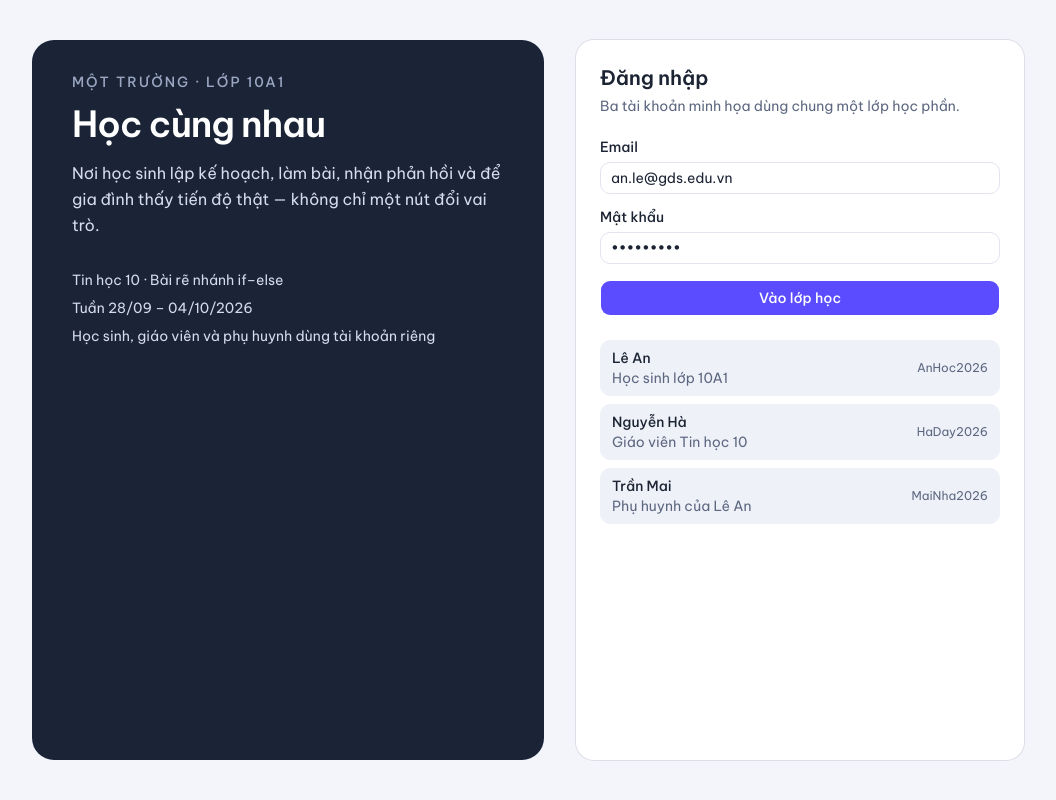
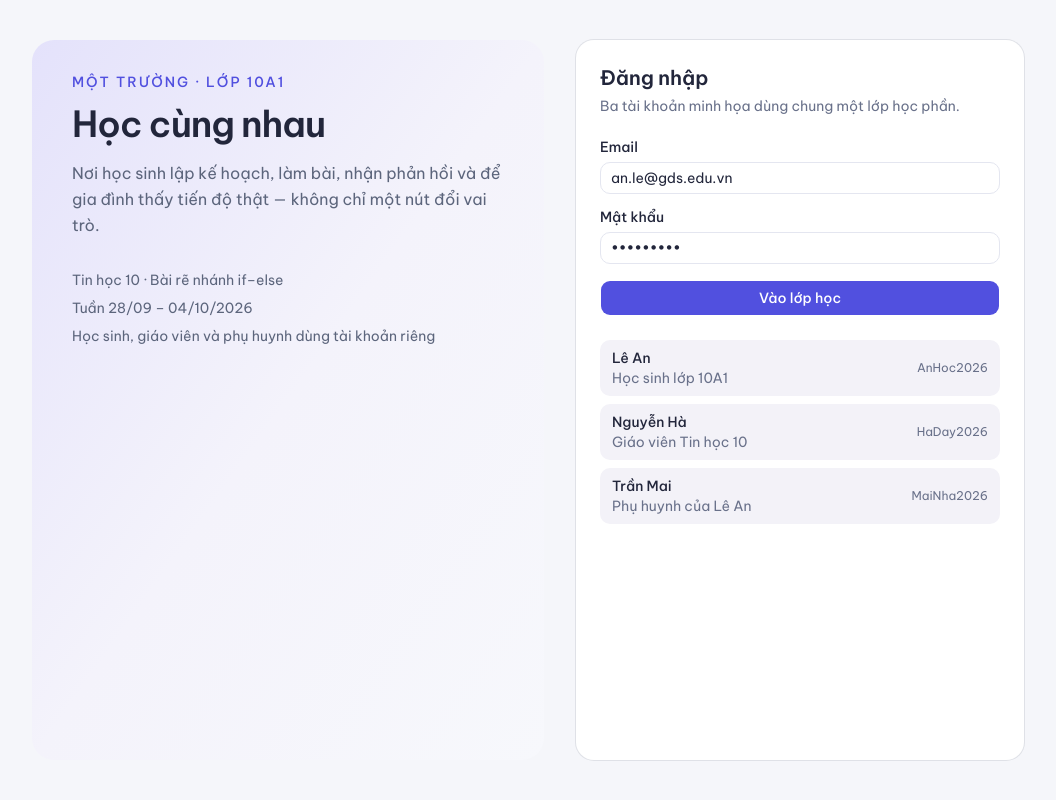
Before and after one commit to lms-hoctapkethop/lmsReigeluth, a Next.js app: page /login in a window 1280 px wide. Shown: the whole page, without its empty margins (112-1168 px from the left). Built offline with nearby package versions, Linux system fonts and the light colour scheme.

Commit message:
Use the light indigo palette from the reference screen.
The sidebar, login panel, and stat cards follow the lavender page, white cards, and #5150df accents in the Học cùng nhau screenshot.

Co-authored-by: trihue.life <trihue.life@gmail.com>

```diff
--- a/src/app/globals.css
+++ b/src/app/globals.css
@@ -49,37 +49,37 @@
 }
 
 :root {
-  --background: #f3f5fb;
-  --foreground: #1c2434;
+  --background: #f5f6fa;
+  --foreground: #22263b;
   --card: #ffffff;
-  --card-foreground: #1c2434;
+  --card-foreground: #22263b;
   --popover: #ffffff;
-  --popover-foreground: #1c2434;
-  --primary: #5b4dff;
+  --popover-foreground: #22263b;
+  --primary: #5150df;
   --primary-foreground: #ffffff;
-  --secondary: #eef1f8;
-  --secondary-foreground: #1c2434;
-  --muted: #eef1f8;
-  --muted-foreground: #5d6780;
+  --secondary: #f0f0fd;
+  --secondary-foreground: #22263b;
+  --muted: #f3f2f8;
+  --muted-foreground: #69718a;
   --accent: #ecebff;
   --accent-foreground: #3a34b0;
   --destructive: oklch(0.577 0.245 27.325);
-  --border: #e2e5f0;
-  --input: #e2e5f0;
+  --border: #e4e6f0;
+  --input: #e4e6f0;
   --ring: #5150df;
-  --chart-1: oklch(0.87 0 0);
-  --chart-2: oklch(0.556 0 0);
-  --chart-3: oklch(0.439 0 0);
-  --chart-4: oklch(0.371 0 0);
-  --chart-5: oklch(0.269 0 0);
+  --chart-1: #5150df;
+  --chart-2: #168370;
+  --chart-3: #2563eb;
+  --chart-4: #d4880f;
+  --chart-5: #22263b;
   --radius: 0.625rem;
-  --sidebar: #1b2436;
-  --sidebar-foreground: #e7ebf5;
-  --sidebar-primary: #5b4dff;
+  --sidebar: #f3f2f8;
+  --sidebar-foreground: #22263b;
+  --sidebar-primary: #5150df;
   --sidebar-primary-foreground: #ffffff;
   --sidebar-accent: #ffffff;
-  --sidebar-accent-foreground: #1b2436;
-  --sidebar-border: #2a3448;
+  --sidebar-accent-foreground: #5150df;
+  --sidebar-border: #e6e4f2;
   --sidebar-ring: #8d86ff;
 }
 
@@ -130,6 +130,6 @@
   .surface {
     border-radius: 16px;
     background: #fff;
-    box-shadow: 0 1px 2px rgba(27, 36, 54, 0.04), 0 12px 32px rgba(27, 36, 54, 0.06);
+    box-shadow: 0 1px 2px rgba(34, 38, 59, 0.04), 0 10px 28px rgba(81, 80, 223, 0.06);
   }
 }
--- a/src/app/login/page.tsx
+++ b/src/app/login/page.tsx
@@ -40,13 +40,13 @@ export default function LoginPage() {
 
   return (
     <main className="mx-auto flex min-h-screen max-w-5xl flex-col justify-center gap-8 px-4 py-10 md:flex-row md:items-stretch">
-      <section className="flex-1 rounded-3xl bg-[#1b2436] px-6 py-8 text-white md:px-10">
-        <p className="text-sm font-medium tracking-[0.14em] text-[#9aa6c2] uppercase">Một trường · Lớp 10A1</p>
+      <section className="flex-1 rounded-3xl bg-gradient-to-br from-[#e4e2fb] via-[#f4f3fb] to-[#f7f8fc] px-6 py-8 text-[#22263b] md:px-10">
+        <p className="text-sm font-medium tracking-[0.14em] text-[#5150df] uppercase">Một trường · Lớp 10A1</p>
         <h1 className="mt-3 text-3xl font-semibold tracking-tight md:text-4xl">Học cùng nhau</h1>
-        <p className="mt-4 max-w-md text-base leading-relaxed text-[#d5dced]">
+        <p className="mt-4 max-w-md text-base leading-relaxed text-[#5c657c]">
           Nơi học sinh lập kế hoạch, làm bài, nhận phản hồi và để gia đình thấy tiến độ thật — không chỉ một nút đổi vai trò.
         </p>
-        <ul className="mt-8 space-y-2 text-sm text-[#d5dced]">
+        <ul className="mt-8 space-y-2 text-sm text-[#5c657c]">
           <li>Tin học 10 · Bài rẽ nhánh if–else</li>
           <li>Tuần 28/09 – 04/10/2026</li>
           <li>Học sinh, giáo viên và phụ huynh dùng tài khoản riêng</li>
--- a/src/components/shell.tsx
+++ b/src/components/shell.tsx
@@ -60,17 +60,17 @@ export function Shell({ user, children }: { user: SessionUser; children: React.R
   }
 
   return (
-    <div className="min-h-full bg-[#f3f5fb] md:grid md:grid-cols-[245px_1fr]">
-      <aside className="bg-[#1b2436] text-[#e7ebf5] md:min-h-screen">
+    <div className="min-h-full bg-[#f5f6fa] md:grid md:grid-cols-[245px_1fr]">
+      <aside className="border-[#e6e4f2] bg-[#f3f2f8] text-[#22263b] md:min-h-screen md:border-r">
         <div className="flex items-center justify-between px-4 py-5">
           <Link href="/dashboard" className="flex items-center gap-3">
-            <span className="grid size-9 place-items-center rounded-xl bg-[#5b4dff] text-sm font-semibold text-white">HC</span>
+            <span className="grid size-9 place-items-center rounded-xl bg-[#5150df] text-sm font-semibold text-white">HC</span>
             <span>
-              <span className="block text-[11px] tracking-[0.14em] text-[#9aa6c2] uppercase">LMS</span>
-              <span className="block text-base font-semibold text-white">Học cùng nhau</span>
+              <span className="block text-[11px] tracking-[0.14em] text-[#8b90a5] uppercase">LMS</span>
+              <span className="block text-base font-semibold text-[#22263b]">Học cùng nhau</span>
             </span>
           </Link>
-          <Button className="border-white/15 bg-transparent text-white md:hidden" variant="outline" size="sm" onClick={() => setOpen((value) => !value)}>
+          <Button className="md:hidden" variant="outline" size="sm" onClick={() => setOpen((value) => !value)}>
             {open ? "Đóng" : "Mục"}
           </Button>
         </div>
@@ -84,7 +84,7 @@ export function Shell({ user, children }: { user: SessionUser; children: React.R
                   <Link
                     href={item.href}
                     onClick={() => setOpen(false)}
-                    className={`flex items-center gap-3 rounded-xl px-3 py-2.5 text-sm font-medium focus-visible:ring-3 focus-visible:ring-[#8d86ff] ${active ? "bg-white text-[#1b2436]" : "text-[#d5dced] hover:bg-white/10"}`}
+                    className={`flex items-center gap-3 rounded-xl px-3 py-2.5 text-sm font-medium focus-visible:ring-3 focus-visible:ring-[#8d86ff] ${active ? "bg-white text-[#5150df] shadow-[0_1px_2px_rgba(34,38,59,0.06)]" : "text-[#5c657c] hover:bg-white/80"}`}
                     aria-current={active ? "page" : undefined}
                   >
                     <Icon className="size-4" />
@@ -95,21 +95,21 @@ export function Shell({ user, children }: { user: SessionUser; children: React.R
             })}
           </ul>
         </nav>
-        <div className="m-3 mt-6 rounded-2xl bg-white/6 p-3">
-          <p className="text-sm font-medium text-white">{user.name}</p>
-          <p className="text-xs text-[#9aa6c2]">{labels[user.role]} · Tin học 10</p>
-          <button type="button" className="mt-3 text-xs font-medium text-[#c9c6ff] hover:text-white" onClick={logout}>
+        <div className="m-3 mt-6 rounded-2xl bg-white p-3 shadow-[0_1px_2px_rgba(34,38,59,0.04)]">
+          <p className="text-sm font-medium text-[#22263b]">{user.name}</p>
+          <p className="text-xs text-[#69718a]">{labels[user.role]} · Tin học 10</p>
+          <button type="button" className="mt-3 text-xs font-medium text-[#5150df] hover:text-[#3a34b0]" onClick={logout}>
             Thoát phiên
           </button>
         </div>
       </aside>
       <div className="min-w-0">
-        <header className="flex flex-wrap items-center justify-between gap-3 border-b border-[#e6eaf3] bg-white/80 px-4 py-3 backdrop-blur md:px-8">
+        <header className="flex flex-wrap items-center justify-between gap-3 border-b border-[#e6e4f2] bg-white/80 px-4 py-3 backdrop-blur md:px-8">
           <div>
-            <p className="text-xs font-medium tracking-wide text-[#5b4dff] uppercase">Lớp học phần</p>
-            <p className="font-medium text-[#1c2434]">Tin học 10 · Lớp 10A1 · Tuần 28/09 – 04/10/2026</p>
+            <p className="text-xs font-medium tracking-wide text-[#5150df] uppercase">Lớp học phần</p>
+            <p className="font-medium text-[#22263b]">Tin học 10 · Lớp 10A1 · Tuần 28/09 – 04/10/2026</p>
           </div>
-          <p className="text-sm text-[#5d6780]">
+          <p className="text-sm text-[#69718a]">
             {user.role === "student" ? "Lê An đang học" : user.role === "teacher" ? "Nguyễn Hà phụ trách" : "Đang xem hồ sơ của Lê An"}
           </p>
         </header>
```
Also changed, not shown: src/app/(portal)/dashboard/page.tsx (+15 -15 lines).
